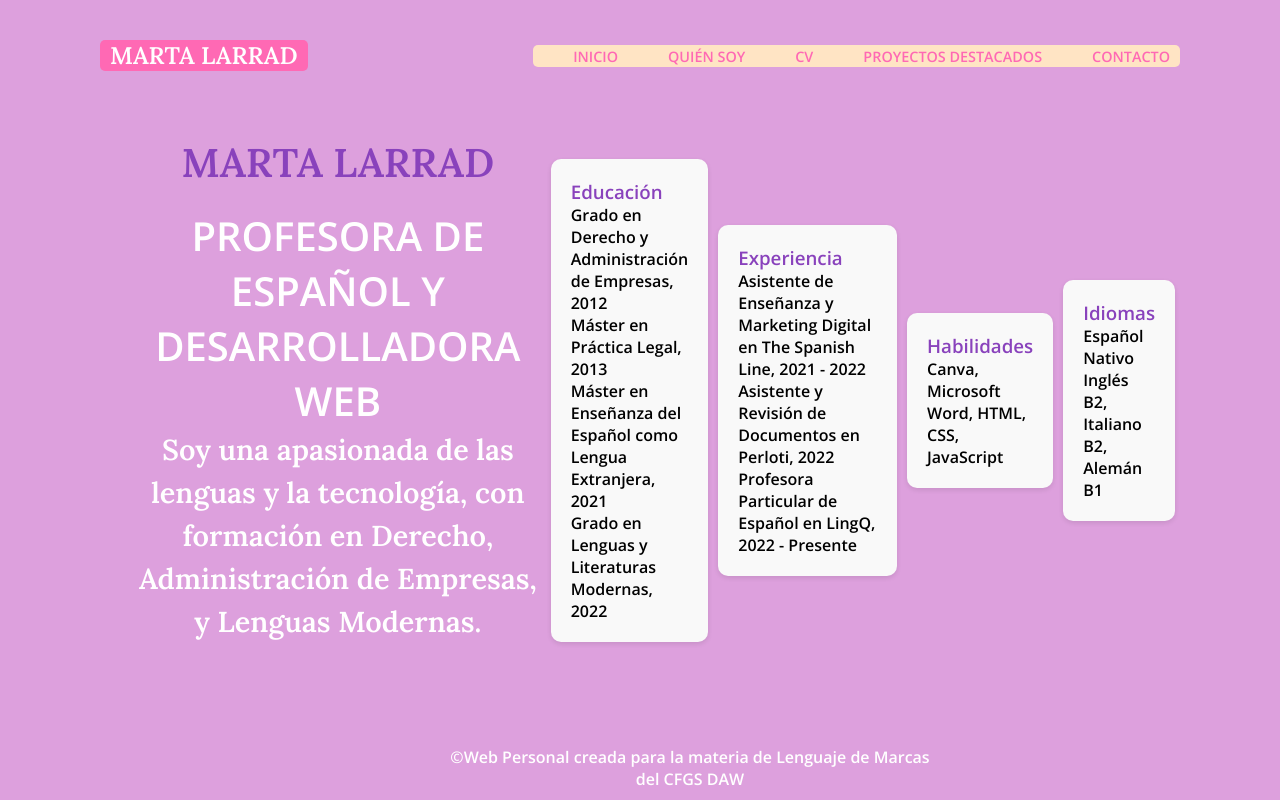
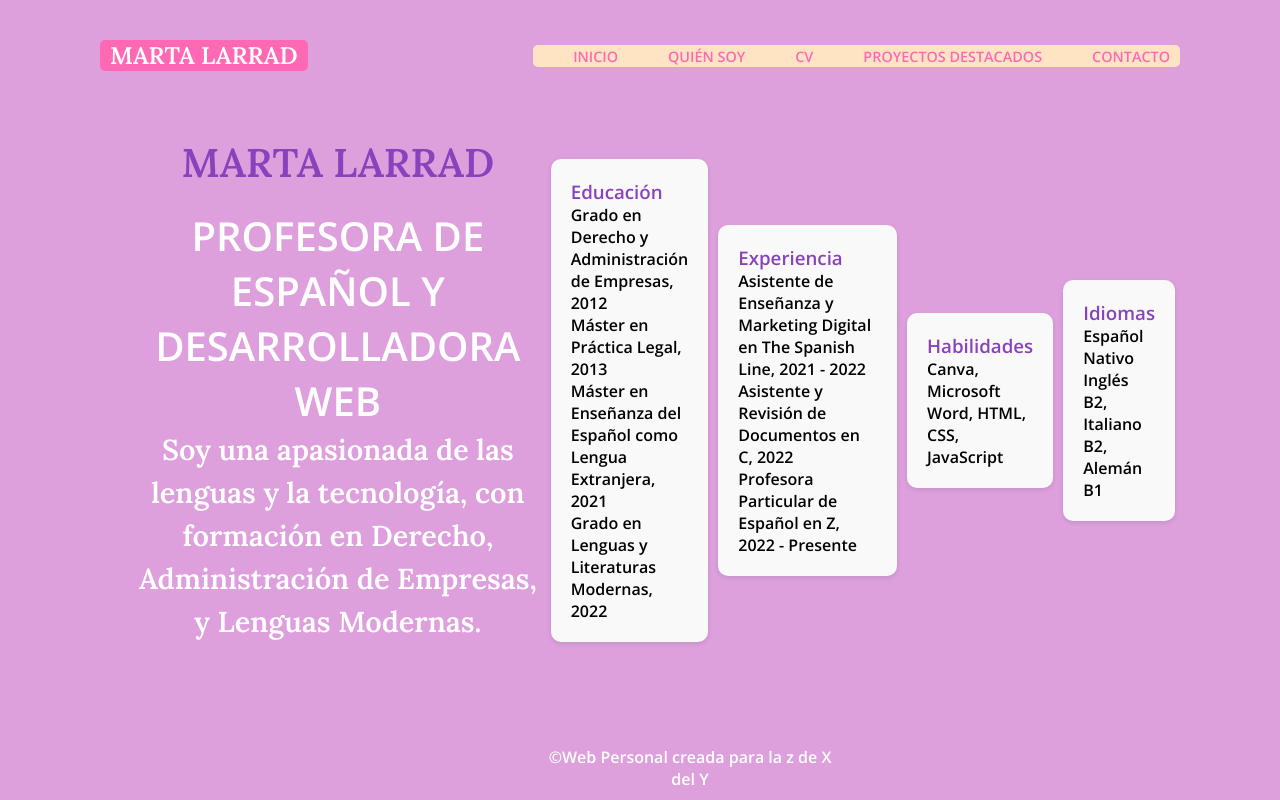
Before and after one commit to martaclj/actividad4, a plain HTML site: page cv.html in a window 1280 px wide. Drawn offline with nearby package versions, Linux system fonts and the light colour scheme.

Commit message:
Update cv.html

```diff
--- a/cv.html
+++ b/cv.html
@@ -34,8 +34,8 @@
       <div class="info">
         <h3>Experiencia</h3>
         <p>Asistente de Enseñanza y Marketing Digital en The Spanish Line, 2021 - 2022</p>
-        <p>Asistente y Revisión de Documentos en Perloti, 2022</p>
-        <p>Profesora Particular de Español en LingQ, 2022 - Presente</p>
+        <p>Asistente y Revisión de Documentos en C, 2022</p>
+        <p>Profesora Particular de Español en Z, 2022 - Presente</p>
       </div>
       <div class="info">
         <h3>Habilidades</h3>
@@ -48,7 +48,7 @@
       </div>
     </div>
     <div class="copyright">
-      <p>&copy;Web Personal creada para la materia de Lenguaje de Marcas <br> del CFGS DAW</p>
+      <p>&copy;Web Personal creada para la z de X <br> del Y</p>
     </div>
   </section>
 </body>
```
